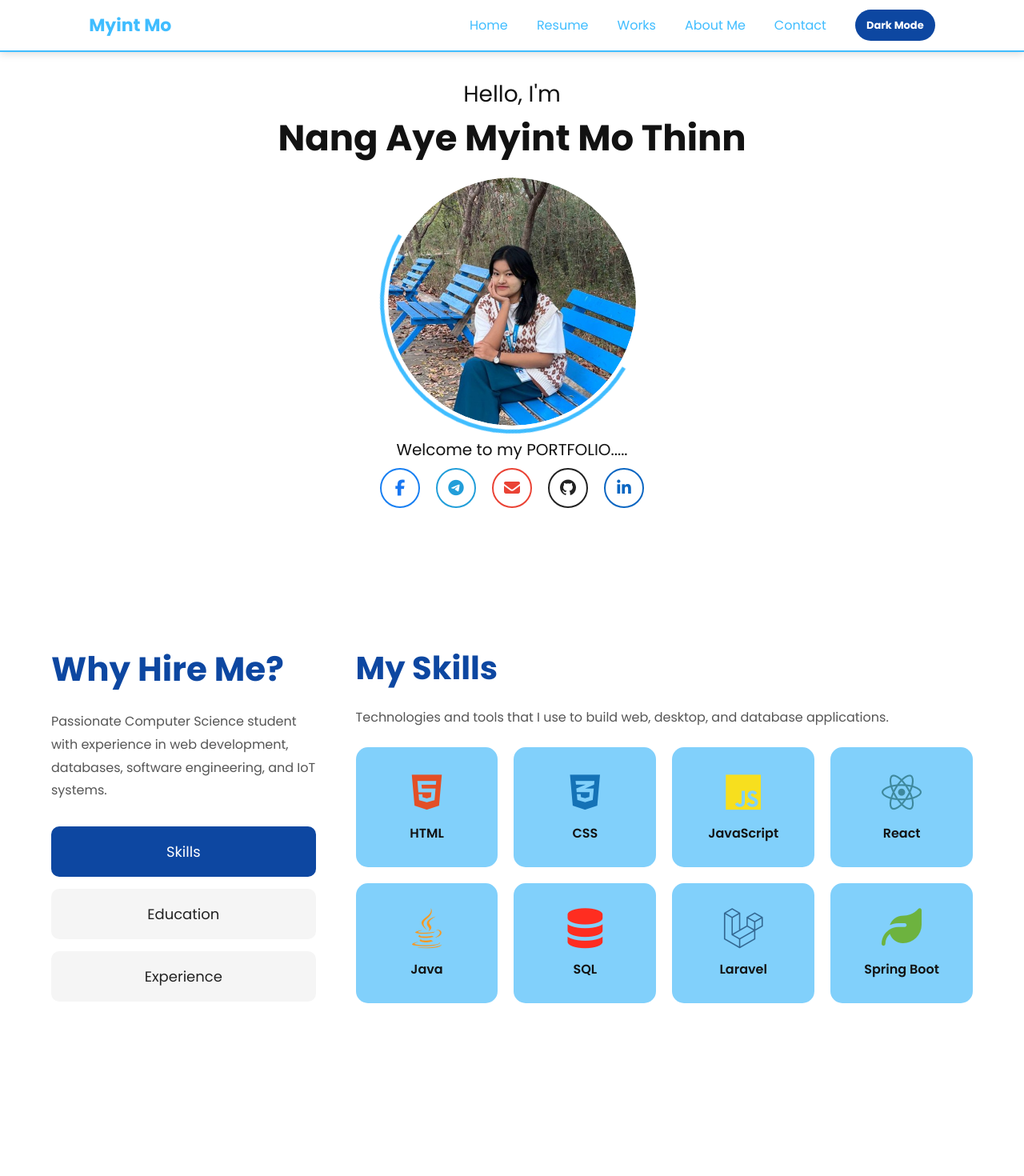
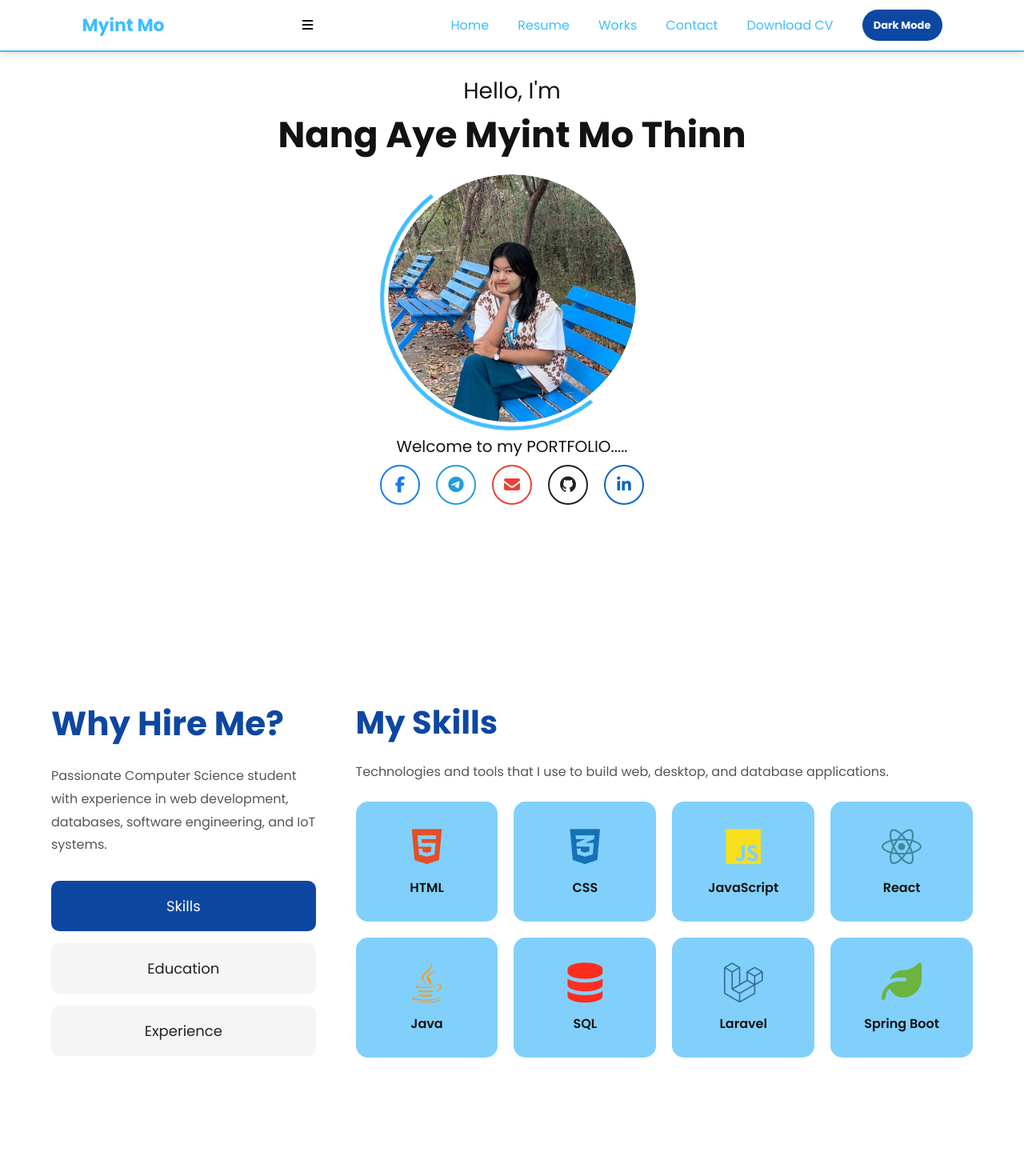
Before and after one commit to NangAyeMyintMoThinn/React_Portfolio, a React (Vite) app: page / in a window 1280 px wide. Shown: the top 1470 px of the page at 80% size. Built offline with nearby package versions, Linux system fonts and the light colour scheme.

Commit message:
Nav and CV updated

```diff
--- a/index.html
+++ b/index.html
@@ -2,9 +2,9 @@
 <html lang="en">
   <head>
     <meta charset="UTF-8" />
-    <link rel="icon" type="image/svg+xml" href="/favicon.svg" />
+    <link rel="icon" type="image/svg+xml" href="/images/image_1.jpg" />
     <meta name="viewport" content="width=device-width, initial-scale=1.0" />
-    <title>react-portfolio</title>
+    <title>Nang Aye Myint Mo Thinn</title>
   </head>
   <body>
     <div id="root"></div>
--- a/src/App.tsx
+++ b/src/App.tsx
@@ -8,9 +8,18 @@ export default function App() {
   return (
     <div>
       <NavBar />
-      <HomePage />
-      <Resume />
-      <Contact />
+      <section className="scroll-mt-28" id='home'>
+        <HomePage />
+      </section>
+      <section className="scroll-mt-28" id='resume'>
+        <Resume />
+      </section>
+      <section className="scroll-mt-28" id='contact'>
+        <Contact />
+      </section>
+      <section className="scroll-mt-28" id='home'>
+        <HomePage />
+      </section>
     </div>
   )
 }
--- a/src/components/HomePage.tsx
+++ b/src/components/HomePage.tsx
@@ -2,7 +2,7 @@ import '@fortawesome/fontawesome-free/css/all.min.css';
 
 export function HomePage() {
     return (
-        <div className="relative top-8 h-[80vh] flex flex-col items-center text-center">
+        <div className="w-[90%] h-[85vh] mt-7 m-auto flex flex-col text-center">
             <p className="text-[28px]">Hello, I'm</p>
             <h1 className="text-[45px] font-bold">Nang Aye Myint Mo Thinn</h1>
             <div className="relative w-82.5 h-82.5 my-1.25 mx-auto">
--- a/src/components/NavBar.tsx
+++ b/src/components/NavBar.tsx
@@ -1,24 +1,36 @@
 import { Buttons } from "./Buttons";
 
 export function NavBar() {
+    const scrollToSection = (sectionId: string) => {
+        document.getElementById(sectionId)?.scrollIntoView({
+            behavior: "smooth",
+            block: "start"
+        });
+    };
     return (
         <nav className="sticky top-0 w-full h-16.25 flex justify-around items-center p-4.5 border-b-2 border-b-solid border-b-[#40BDFF] shadow-[0_2px_10px_rgba(0,0,0,0.15)] z-50 bg-white">
 
-            <div className="cursor-pointer text-[22px] text-[#40BDFF] font-bold">
-                <a href="#">Myint Mo</a>
+            <div
+                onClick={() => scrollToSection("home")}
+                className="cursor-pointer text-[22px] text-[#40BDFF] font-bold">
+                Myint Mo
             </div>
 
             {/* <!-- Hamburger Button --> */}
             <div>
-                <i></i>
+                <i className="fa-solid fa-bars"></i>
             </div>
 
             <div className="flex items-center  text-[16px] gap-9 text-center">
-                <a className="text-[#40BDFF] min-w-12 duration-100 transition hover:scale-[1.1] hover:font-medium" href="#">Home</a>
-                <a className="text-[#40BDFF] min-w-12 duration-100 transition hover:scale-[1.1] hover:font-medium" href="#">Resume</a>
-                <a className="text-[#40BDFF] min-w-12 duration-100 transition hover:scale-[1.1] hover:font-medium" href="#">Works</a>
-                <a className="text-[#40BDFF] min-w-12 duration-100 transition hover:scale-[1.1] hover:font-medium" href="#">About Me</a>
-                <a className="text-[#40BDFF] min-w-12 duration-100 transition hover:scale-[1.1] hover:font-medium" href="#">Contact</a>
+                <button onClick={() => scrollToSection("home")} className="text-[#40BDFF] min-w-12 duration-100 transition hover:scale-[1.1] hover:font-medium">Home</button>
+                <button onClick={() => scrollToSection("resume")} className="text-[#40BDFF] min-w-12 duration-100 transition hover:scale-[1.1] hover:font-medium">Resume</button>
+                <button onClick={() => scrollToSection("works")} className="text-[#40BDFF] min-w-12 duration-100 transition hover:scale-[1.1] hover:font-medium">Works</button>
+                <button onClick={() => scrollToSection("contact")} className="text-[#40BDFF] min-w-12 duration-100 transition hover:scale-[1.1] hover:font-medium">Contact</button>
+                <a
+                    className="text-[#40BDFF] min-w-12 duration-100 transition hover:scale-[1.1] hover:font-medium"
+                    href="/files/NangAyeMyintMoThinn.pdf"
+                    download="Nang_Aye_Myint_Mo_Thinn_CV.pdf"
+                >Download CV</a>
 
                 <Buttons buttonName="Dark Mode" variant="darkMode" />
             </div>
--- a/src/index.css
+++ b/src/index.css
@@ -30,3 +30,6 @@ body{
 ::-webkit-scrollbar {
     display: none;
 }
+html {
+    scroll-behavior: smooth;
+}
```
Also changed, not shown: 1 other file (tests, documents, lock files or other folders).
